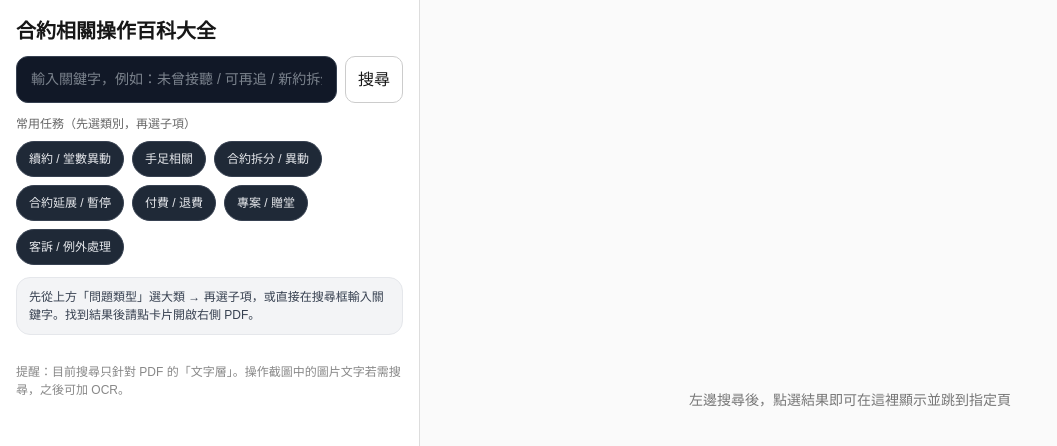
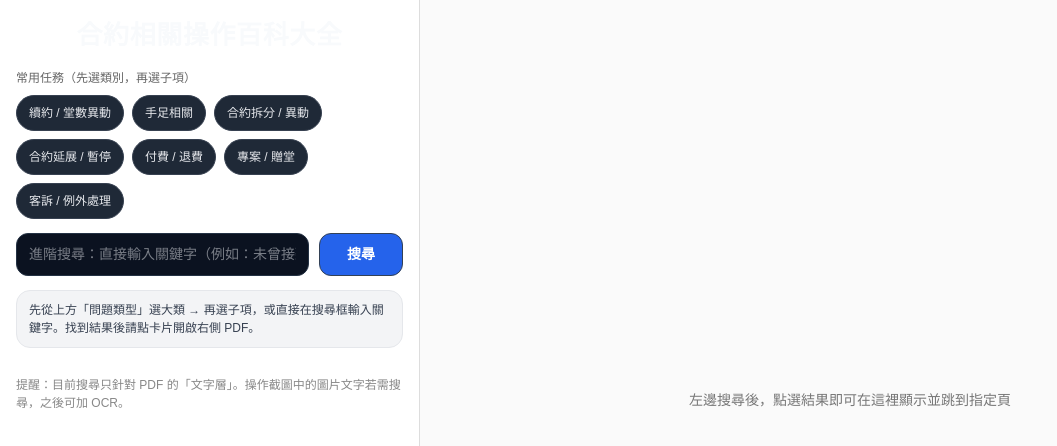
Before and after one commit to hchiachi6753-coder/contract-sop-encyclopedia, a Next.js app: page / in a window 1280 px wide. Shown: the top 446 px of the page, without its empty margins (0-1057 px from the left). Built offline with nearby package versions, Linux system fonts and the light colour scheme.

Commit message:
center title and move compact search bar

```diff
--- a/app/page.tsx
+++ b/app/page.tsx
@@ -181,38 +181,21 @@ export default function HomePage() {
     <div style={{ display: "grid", gridTemplateColumns: "420px 1fr", height: "100vh" }}>
       {/* Left panel */}
       <div style={{ borderRight: "1px solid #ddd", padding: 16, overflow: "auto" }}>
-        <h1 style={{ fontSize: 20, fontWeight: 800, marginBottom: 10 }}>合約相關操作百科大全</h1>
+        {/* ✅ 標題置中 */}
+        <h1
+          style={{
+            fontSize: 26,
+            fontWeight: 900,
+            marginBottom: 14,
+            textAlign: "center",
+            letterSpacing: 0.6,
+            color: "#F8FAFC",
+          }}
+        >
+          合約相關操作百科大全
+        </h1>
 
-        <div style={{ display: "flex", gap: 8, marginBottom: 12 }}>
-          <input
-            value={q}
-            onChange={(e) => doSearch(e.target.value)}
-            placeholder="輸入關鍵字，例如：未曾接聽 / 可再追 / 新約拆分"
-            style={{
-              flex: 1,
-              padding: "12px 14px",
-              borderRadius: 12,
-              border: "1px solid #374151",
-              background: "#111827",
-              color: "#E6EDF3",
-              fontSize: 14,
-              outline: "none",
-            }}
-          />
-          <button
-            onClick={() => doSearch(q)}
-            style={{
-              padding: "10px 12px",
-              border: "1px solid #ccc",
-              borderRadius: 10,
-              background: "white",
-              cursor: "pointer",
-            }}
-          >
-            搜尋
-          </button>
-        </div>
-
+        {/* ✅ 常用任務（大類+子類）保持在上方 */}
         <div style={{ marginBottom: 12 }}>
           <div style={{ fontSize: 12, color: "#666", marginBottom: 8 }}>常用任務（先選類別，再選子項）</div>
 
@@ -292,6 +275,53 @@ export default function HomePage() {
               </div>
             </div>
           )}
+        </div>
+
+        {/* ✅ 搜尋列移到「按鈕」與「結果」之間，縮小成進階搜尋 */}
+        <div
+          style={{
+            display: "flex",
+            gap: 10,
+            alignItems: "center",
+            marginTop: 14,
+            marginBottom: 14,
+          }}
+        >
+          <input
+            value={q}
+            onChange={(e) => setQ(e.target.value)}
+            onKeyDown={(e) => {
+              if (e.key === "Enter") doSearch(q);
+            }}
+            placeholder="進階搜尋：直接輸入關鍵字（例如：未曾接聽 / 可再追 / 新約拆分）"
+            style={{
+              flex: 1,
+              padding: "10px 12px",
+              borderRadius: 12,
+              border: "1px solid #243244",
+              background: "#0B1220",
+              color: "#E5E7EB",
+              outline: "none",
+              fontSize: 14,
+            }}
+          />
+
+          <button
+            onClick={() => doSearch(q)}
+            style={{
+              padding: "10px 14px",
+              borderRadius: 12,
+              border: "1px solid #334155",
+              background: "#2563EB",
+              color: "#FFFFFF",
+              fontWeight: 900,
+              cursor: "pointer",
+              fontSize: 14,
+              minWidth: 84,
+            }}
+          >
+            搜尋
+          </button>
         </div>
 
         <div
```
